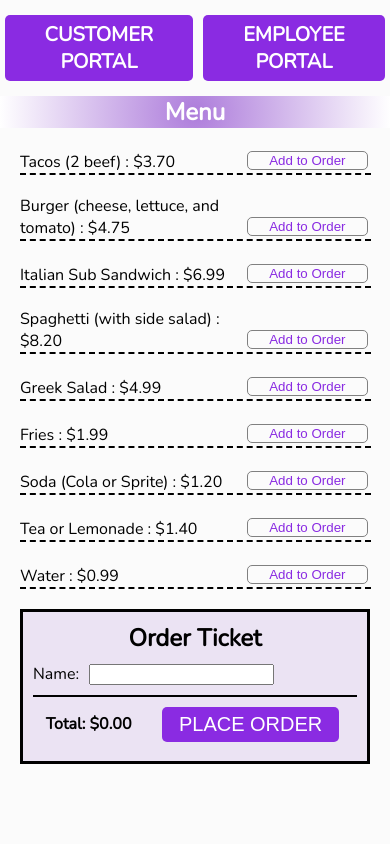
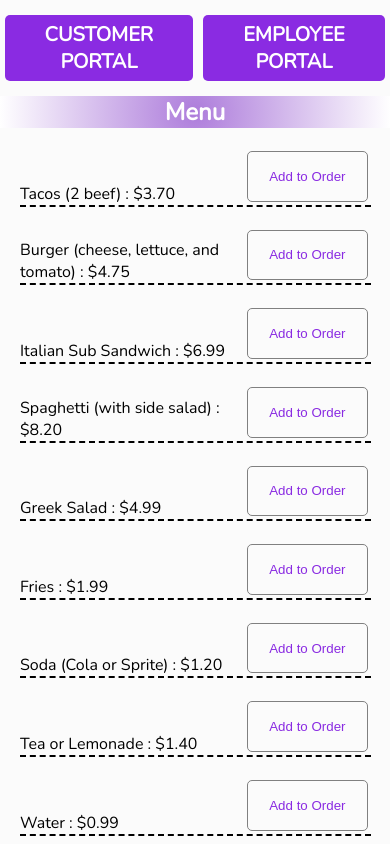
Before and after one commit to hendrijn/cs347-project3, a React (Create React App) app: page /customer in a window 390 px wide. Shown: the top 844 px of the page. Built offline with nearby package versions, Linux system fonts and the light colour scheme.

Commit message:
Increase mobile button size.

```diff
--- a/src/App.css
+++ b/src/App.css
@@ -239,6 +239,7 @@ body {
     }
     .menuItem-AddBtn > button {
         width: 40vw;
+        height: 6vh;
     }
 
     .ticket {
```
